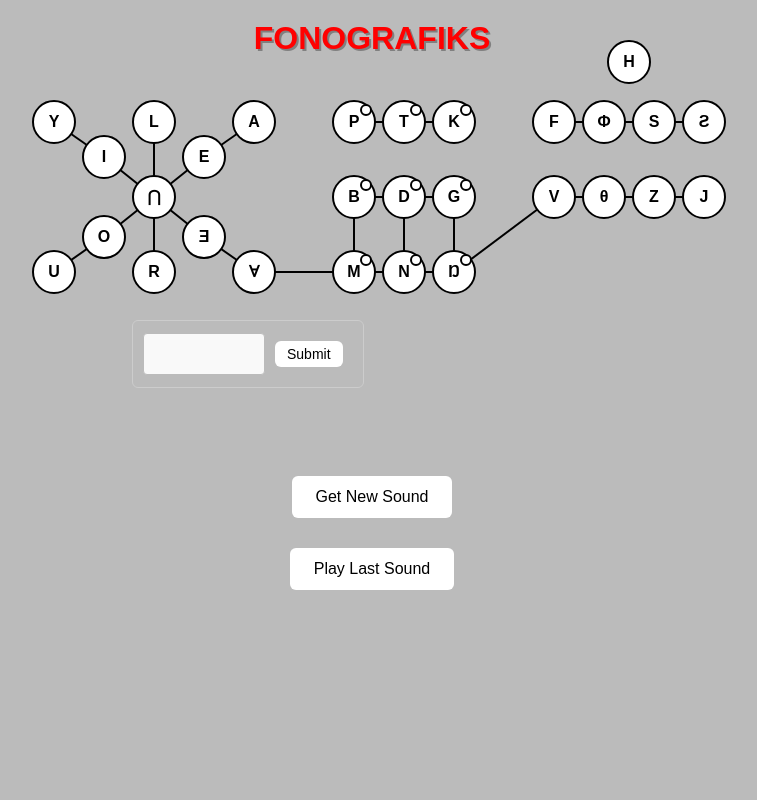
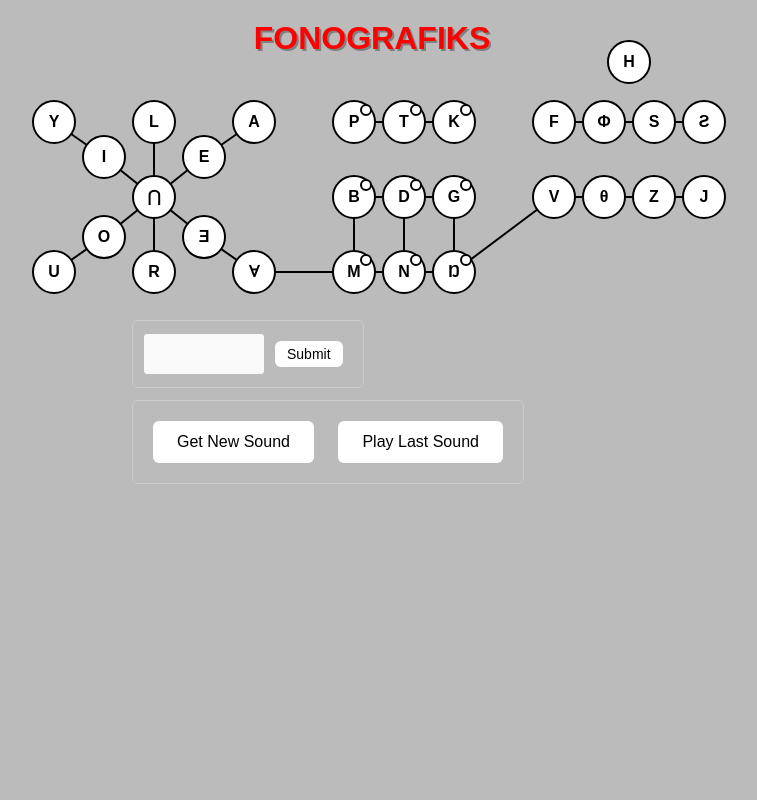
Before and after one commit to jfeinbaum/fono, a Flask app: page / in a window 1280 px wide. Shown: the whole page, without its empty margins (268-1025 px from the left). Run offline with Flask 3, Linux system fonts and the light colour scheme; parts of the project's set-up code (start-up, migrations or seed data) failed here and were passed over.

```diff
--- a/templates/index.html
+++ b/templates/index.html
@@ -60,14 +60,15 @@
             z-index: -1;
         }
 
-        .button-container {
-            display: flex;
-            flex-direction: column;
+        #button-container {
+            position: absolute;
+            top: 400px;
+            left: 400px;
             align-items: center;
-            gap: 10px;
-            position: fixed;
-            bottom: 200px;
-            width: 100%;
+            padding: 10px;
+            border: 1px solid #ccc;
+            border-radius: 6px;
+            max-width: 90vw;
         }
 
         button {
@@ -146,14 +147,10 @@
         <button id="submit-btn" onclick="handleSubmitBtn()" >Submit</button>
     </div>
 
-
-
-    <div id="buttonContainer" class="button-container">
+    <div id="button-container">
       <button id="newSoundBtn" onclick="handleNewSoundBtn()">Get New Sound</button>
       <button id="playBtn" onclick="handlePlaySoundBtn()">Play Last Sound</button>
     </div>
-
-
 
     <script>
     window.edgeData = {{ edges | tojson }};
```
